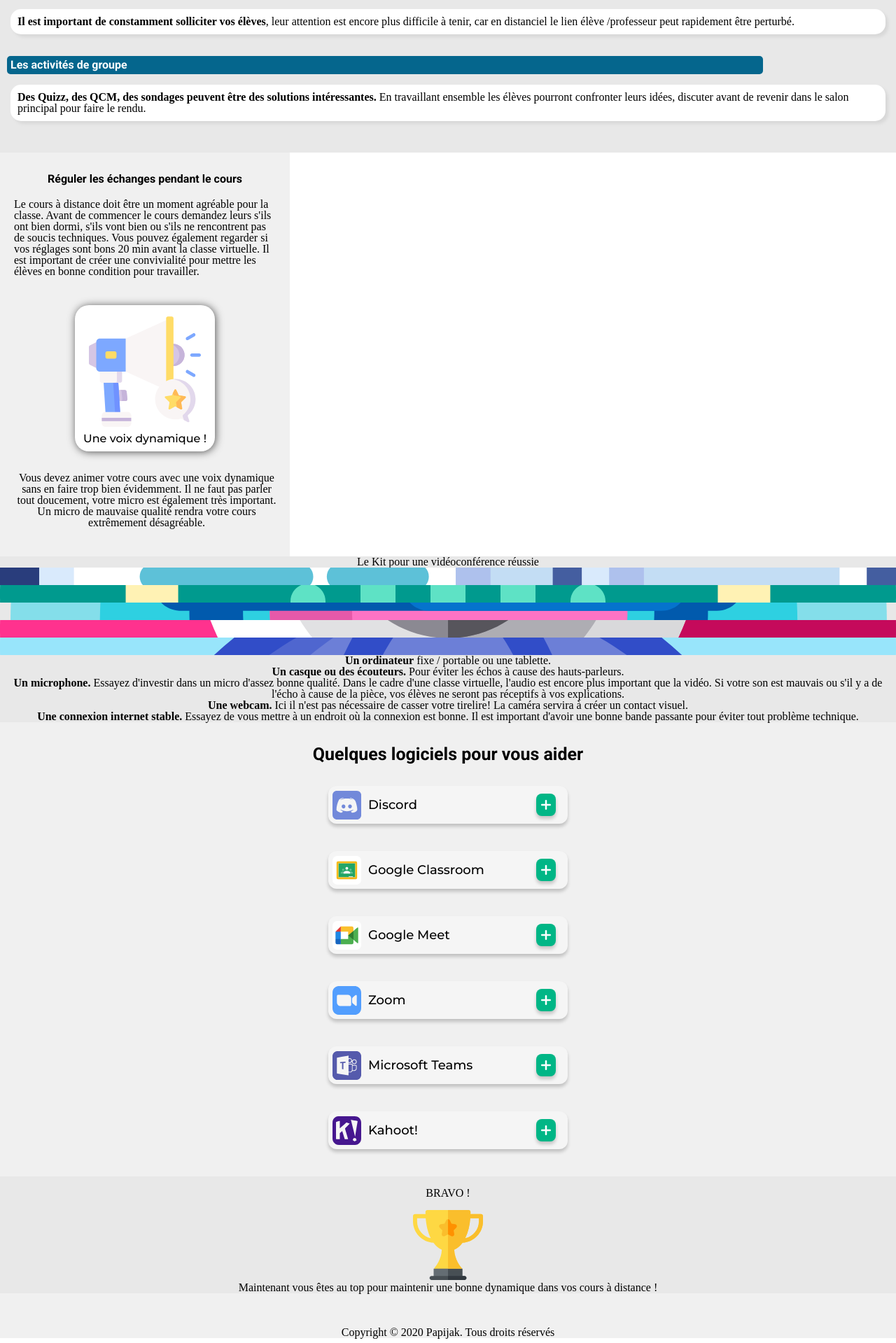
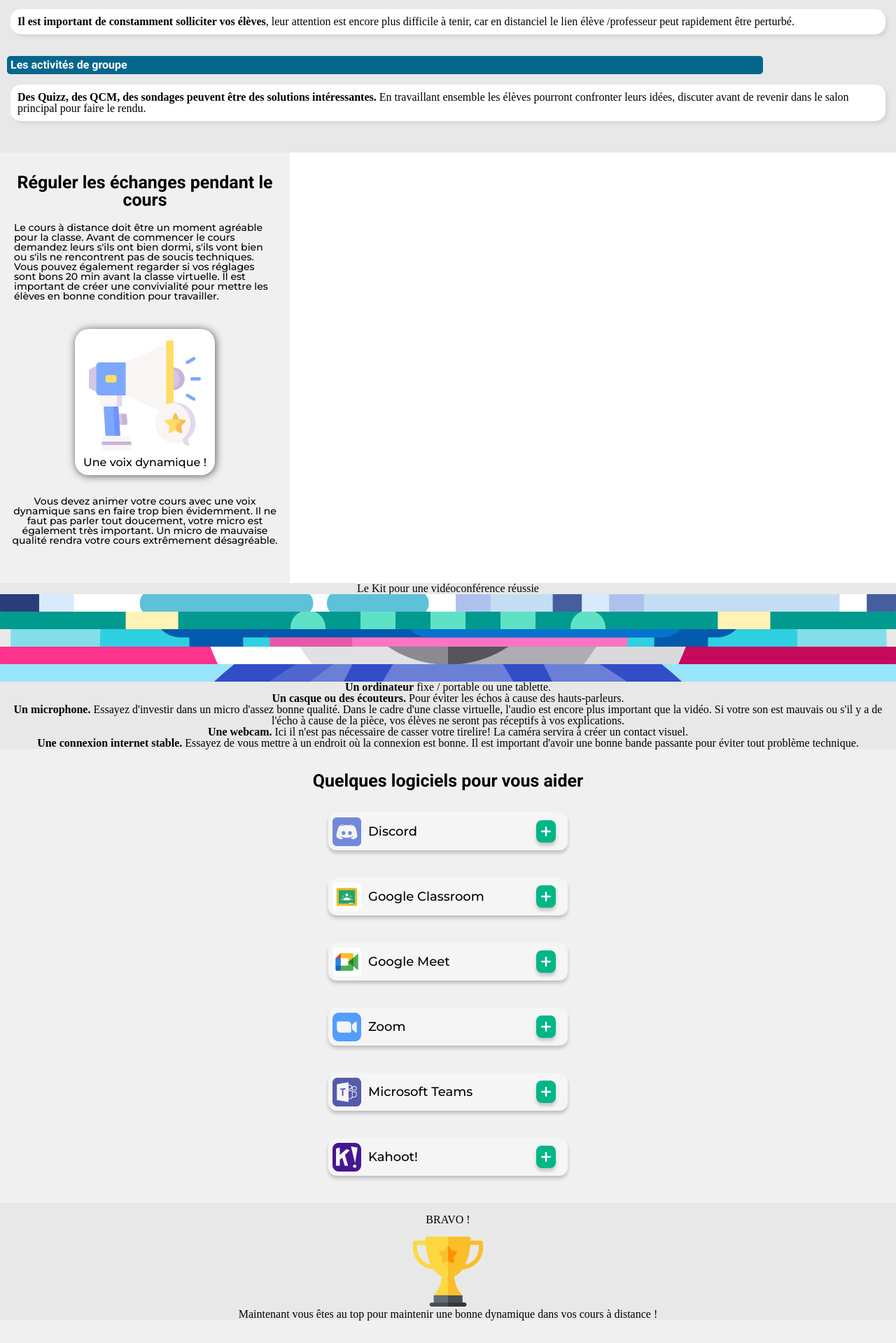
Before and after one commit to YaniMad/appforprofs, a Jekyll site: the page built from index.md, in a window 1280 px wide. Shown: the part 2505-4424 px from the top of the page at 70% size. Built offline with Jekyll 4.4.1, drawn with Linux system fonts in a browser that asks for light colours.

Commit message:
ajout du slide

```diff
--- a/_sass/components/_sliders.scss
+++ b/_sass/components/_sliders.scss
@@ -20,7 +20,9 @@
             margin-top: 10px;
             text-align: center;
             padding-right: 15px;
-            padding-left: 15x;
+            padding-left: 15px;
+            font-family: $paragraphe-font;
+            font-size: $paragraphe-size;
         }
 
 
--- a/_sass/layouts/_regulate_exchanges.scss
+++ b/_sass/layouts/_regulate_exchanges.scss
@@ -11,14 +11,16 @@
     padding-top: 20px;
     padding-left: 20px;
     padding-right: 20px;
+    font-size: $paragraphe-size;
+    font-family: $paragraphe-font;
 }
 
 
 .fond-exchanges h2 {
 
     text-align: center;
-    font-family:$sous-titre-size;
-    font-family:$titre-font;
+    font-family:$sous-titre-font;
+    font-size:$sous-titre-size;
     padding-top: 30px;
 
 }
```
